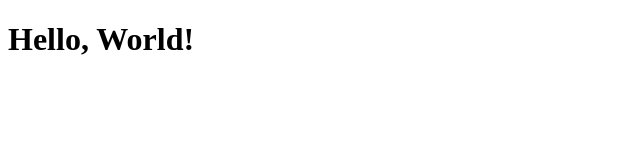
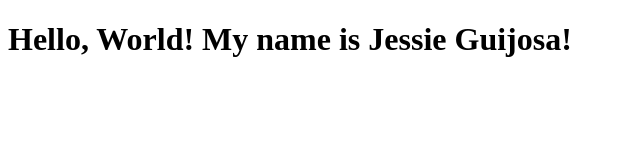
Before and after one commit to JessieGuijosa/CS3338-first-project, a plain HTML site: page index.html in a window 1280 px wide. Shown: the whole page, without its empty margins (0-640 px from the left). Drawn offline with Linux system fonts and the light colour scheme.

Commit message:
index.html

```diff
--- a/index.html
+++ b/index.html
@@ -6,6 +6,6 @@
     <title>My First Project</title>
 </head>
 <body>
-    <h1>Hello, World!</h1>
+    <h1>Hello, World! My name is Jessie Guijosa!</h1>
 </body>
 </html>
```
